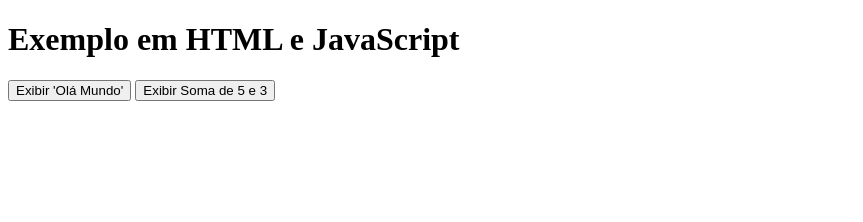
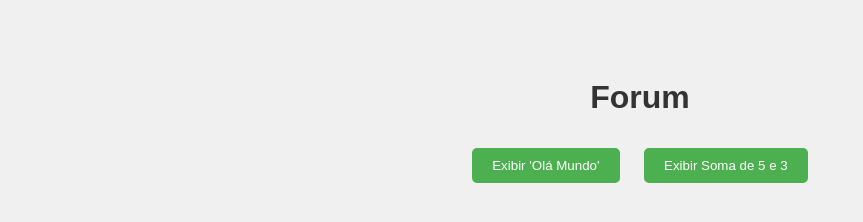
Before and after one commit to cogustavoo/exerc4.github.io, a plain HTML site: page index.html in a window 1280 px wide. Shown: the whole page, without its empty margins (0-863 px from the left). Drawn offline with Linux system fonts and the light colour scheme.

Commit message:
FEAT: add some css
Upgrade page with some css features

```diff
--- a/index.html
+++ b/index.html
@@ -3,10 +3,36 @@
 <head>
     <meta charset="UTF-8">
     <meta name="viewport" content="width=device-width, initial-scale=1.0">
-    <title>Exemplo em HTML e JavaScript</title>
+    <title>forum</title>
+    <style>
+        body {
+            font-family: Arial, sans-serif;
+            background-color: #f0f0f0;
+            text-align: center;
+            padding-top: 50px;
+        }
+
+        h1 {
+            color: #333;
+        }
+
+        button {
+            margin: 10px;
+            padding: 10px 20px;
+            background-color: #4caf50;
+            color: white;
+            border: none;
+            border-radius: 5px;
+            cursor: pointer;
+        }
+
+        button:hover {
+            background-color: #45a049;
+        }
+    </style>
 </head>
 <body>
-    <h1>Exemplo em HTML e JavaScript</h1>
+    <h1>Forum</h1>
 
     <!-- Botão para exibir mensagem de 'Olá Mundo' -->
     <button onclick="exibirMensagem()">Exibir 'Olá Mundo'</button>
```
